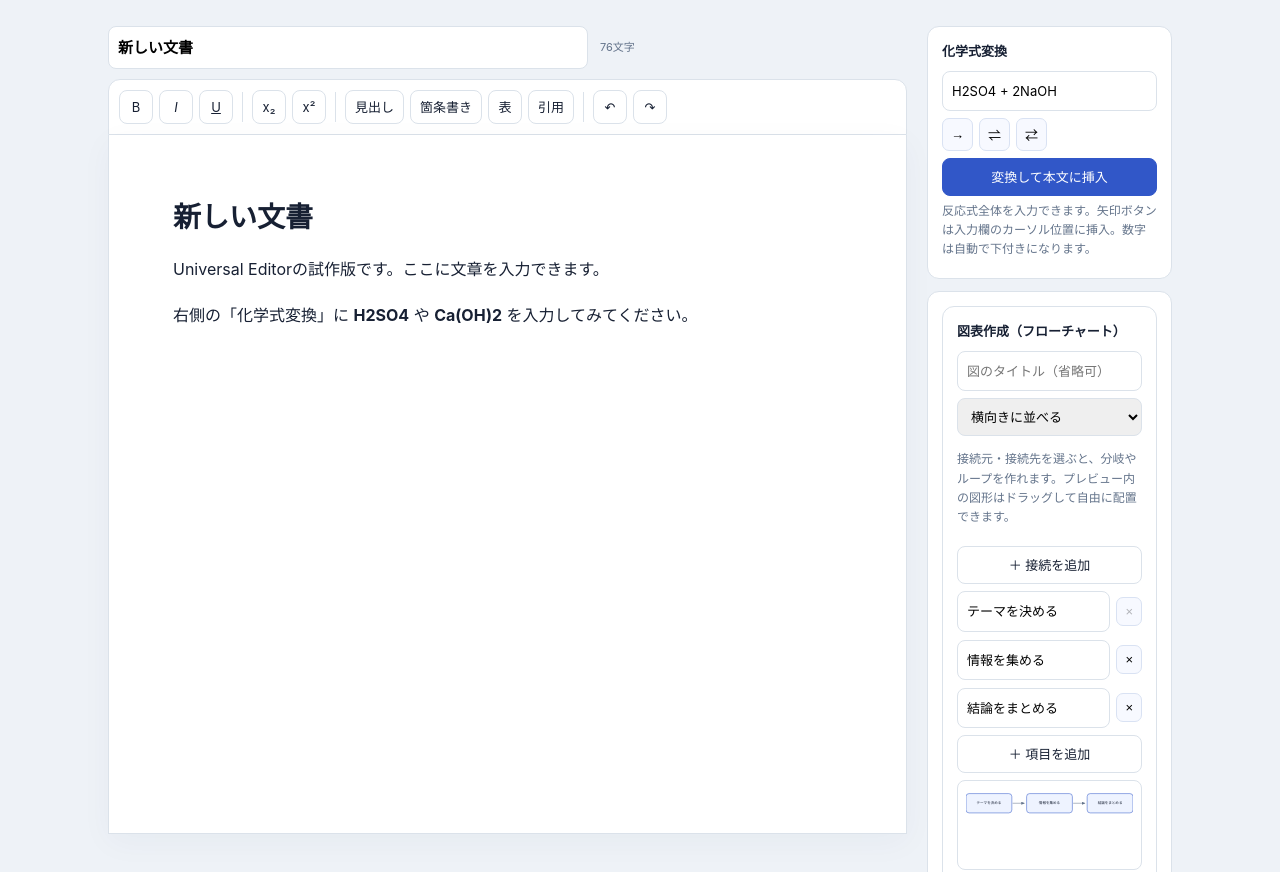
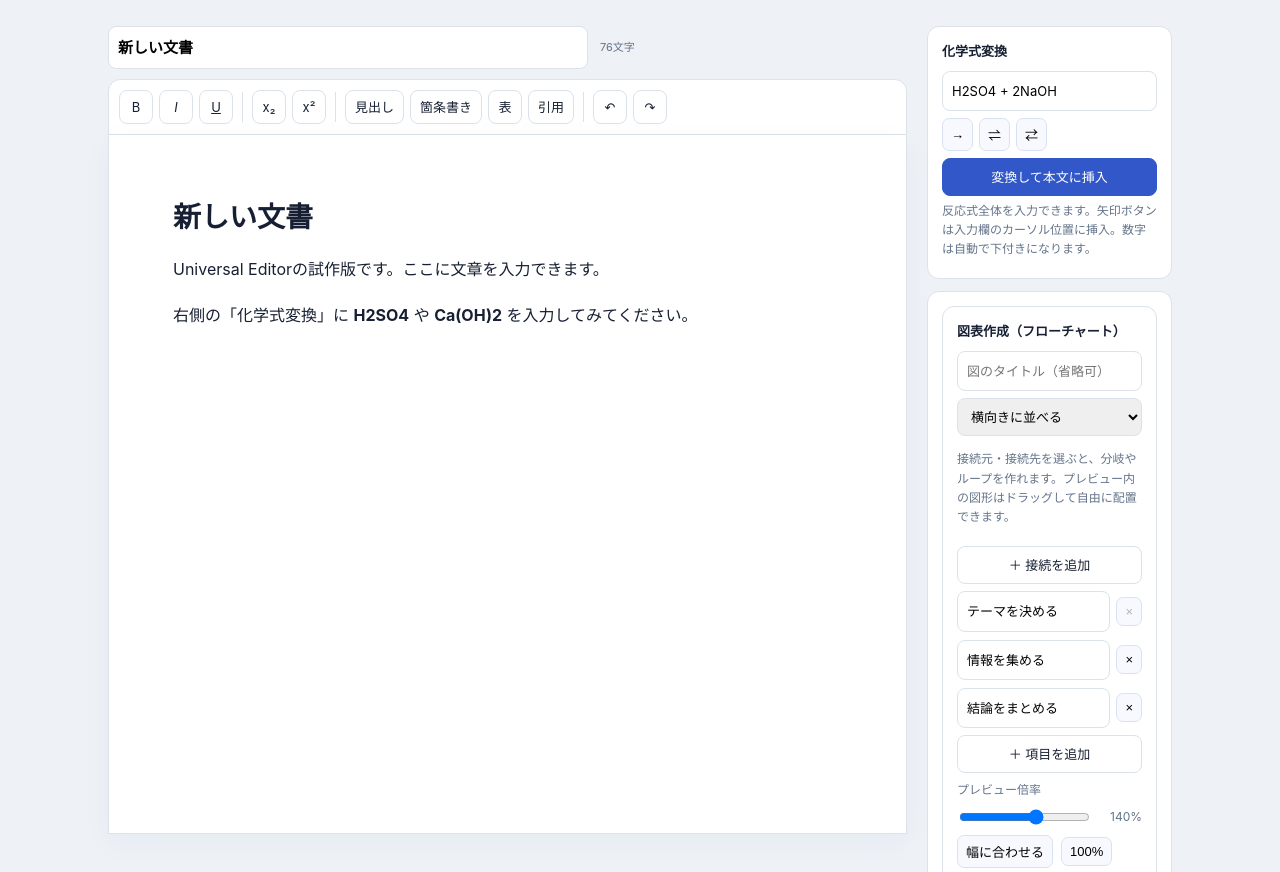
Before and after one commit to reindeelastew/universal-editor, a plain HTML site: page index.html in a window 1280 px wide. Shown: the part 62-934 px from the top of the page. Drawn offline with Linux system fonts and the light colour scheme.

Commit message:
Add adjustable diagram preview zoom

```diff
--- a/index.html
+++ b/index.html
@@ -21,7 +21,7 @@ aside{display:flex;flex-direction:column;gap:12px}.panel{background:#fff;border:
 @media(max-width:780px){.docbar .field{max-width:none;min-width:0;flex:1}main{grid-template-columns:1fr;margin:14px auto;gap:12px}aside{display:grid;grid-template-columns:repeat(2,minmax(0,1fr))}.paper{min-height:560px;padding:25px 20px}#editor{min-height:480px}header{padding:0 10px}.actions .optional{display:none}}
 @media(max-width:460px){aside{grid-template-columns:1fr}.brand{font-size:14px}.version{display:none}.btn{padding:7px 8px}}
 @media print{body{background:#fff}header,aside,.toolbar,.footer{display:none!important}main{display:block;margin:0;padding:0;max-width:none}.paper{border:0;box-shadow:none;padding:0}#editor{min-height:0}}
-.diagram-builder{display:grid;gap:8px}.diagram-node-input{display:flex;gap:6px;align-items:center}.diagram-node-input .field{min-width:0}.diagram-node-input button{flex:0 0 auto}.diagram-preview{border:1px solid var(--line);border-radius:8px;background:#fff;padding:8px;overflow:auto;min-height:90px}.diagram-preview svg{display:block;width:100%;height:auto;max-height:260px}.diagram-figure{margin:18px auto;text-align:center;max-width:100%;break-inside:avoid}.diagram-figure svg{display:block;width:100%;height:auto;max-height:520px}.diagram-figure figcaption{font-size:12px;color:#64748b;margin-top:5px}.diagram-connection-row{display:grid;grid-template-columns:1fr 1fr 1fr auto;gap:5px;align-items:center}.diagram-connection-row .field{min-width:0;padding:7px 5px;font-size:12px}.diagram-preview svg [data-node-index]{cursor:grab;touch-action:none}.diagram-preview svg [data-node-index]:active{cursor:grabbing}.diagram-preview .diagram-node-shape{filter:drop-shadow(0 1px 1px #17203318)}@media(max-width:460px){.diagram-connection-row{grid-template-columns:1fr 1fr}.diagram-connection-row button{grid-column:2}}</style>
+.diagram-builder{display:grid;gap:8px}.diagram-node-input{display:flex;gap:6px;align-items:center}.diagram-node-input .field{min-width:0}.diagram-node-input button{flex:0 0 auto}.diagram-preview{border:1px solid var(--line);border-radius:8px;background:#fff;padding:8px;overflow:auto;min-height:180px;height:320px;resize:vertical}.diagram-preview svg{display:block;width:var(--diagram-zoom,140%);max-width:none;height:auto;max-height:none}.diagram-zoom-controls{display:flex;align-items:center;gap:8px;flex-wrap:wrap}.diagram-zoom-controls input{flex:1;min-width:110px}.diagram-zoom-value{font-size:12px;color:var(--muted);min-width:42px;text-align:right}.diagram-figure{margin:18px auto;text-align:center;max-width:100%;break-inside:avoid}.diagram-figure svg{display:block;width:100%;height:auto;max-height:520px}.diagram-figure figcaption{font-size:12px;color:#64748b;margin-top:5px}.diagram-connection-row{display:grid;grid-template-columns:1fr 1fr 1fr auto;gap:5px;align-items:center}.diagram-connection-row .field{min-width:0;padding:7px 5px;font-size:12px}.diagram-preview svg [data-node-index]{cursor:grab;touch-action:none}.diagram-preview svg [data-node-index]:active{cursor:grabbing}.diagram-preview .diagram-node-shape{filter:drop-shadow(0 1px 1px #17203318)}@media(max-width:460px){.diagram-connection-row{grid-template-columns:1fr 1fr}.diagram-connection-row button{grid-column:2}}</style>
 </head>
 <body>
 <header>
@@ -89,7 +89,7 @@ aside{display:flex;flex-direction:column;gap:12px}.panel{background:#fff;border:
           <div class="diagram-node-input"><input class="field" value="結論をまとめる" aria-label="図形3の文字"><button class="chip" type="button" aria-label="この項目を削除">×</button></div>
         </div>
         <button class="btn" id="addDiagramNode" type="button">＋ 項目を追加</button>
-        <div class="diagram-preview" id="diagramPreview"><span class="hint">ここに図のプレビューが表示されます。</span></div>
+        <div class="diagram-zoom-controls"><label class="hint" for="diagramZoom">プレビュー倍率</label><input id="diagramZoom" type="range" min="50" max="200" step="10" value="140" aria-label="プレビュー倍率"><output id="diagramZoomValue" class="diagram-zoom-value">140%</output><button class="chip" id="diagramZoomFit" type="button">幅に合わせる</button><button class="chip" id="diagramZoom100" type="button">100%</button></div><div class="diagram-preview" id="diagramPreview"><span class="hint">ここに図のプレビューが表示されます。</span></div>
         <button class="btn primary" id="insertDiagram" type="button">図を本文に挿入</button>
       </div>
       <p>項目を追加・編集して流れを作成できます。「カスタム接続」では接続先を自由に選び、分岐・合流・ループを表現できます。挿入した図は文書と一緒に保存・HTML出力されます。</p>
@@ -188,6 +188,13 @@ document.getElementById('insertFormula').onclick=()=>{
 const diagramNodes=document.getElementById('diagramNodes');
 const diagramDirection=document.getElementById('diagramDirection');
 const diagramPreview=document.getElementById('diagramPreview');
+const diagramZoom=document.getElementById('diagramZoom');
+const diagramZoomValue=document.getElementById('diagramZoomValue');
+function setDiagramZoom(value){const zoom=Math.max(50,Math.min(200,Number(value)||100));diagramZoom.value=String(zoom);diagramZoomValue.textContent=zoom+'%';diagramPreview.style.setProperty('--diagram-zoom',zoom+'%');}
+diagramZoom.addEventListener('input',()=>setDiagramZoom(diagramZoom.value));
+document.getElementById('diagramZoomFit').onclick=()=>setDiagramZoom(100);
+document.getElementById('diagramZoom100').onclick=()=>setDiagramZoom(100);
+setDiagramZoom(140);
 const diagramConnections=document.getElementById('diagramConnections');
 const diagramConnectionsPanel=document.getElementById('diagramConnectionsPanel');
 let diagramNodePositions=[];
```
